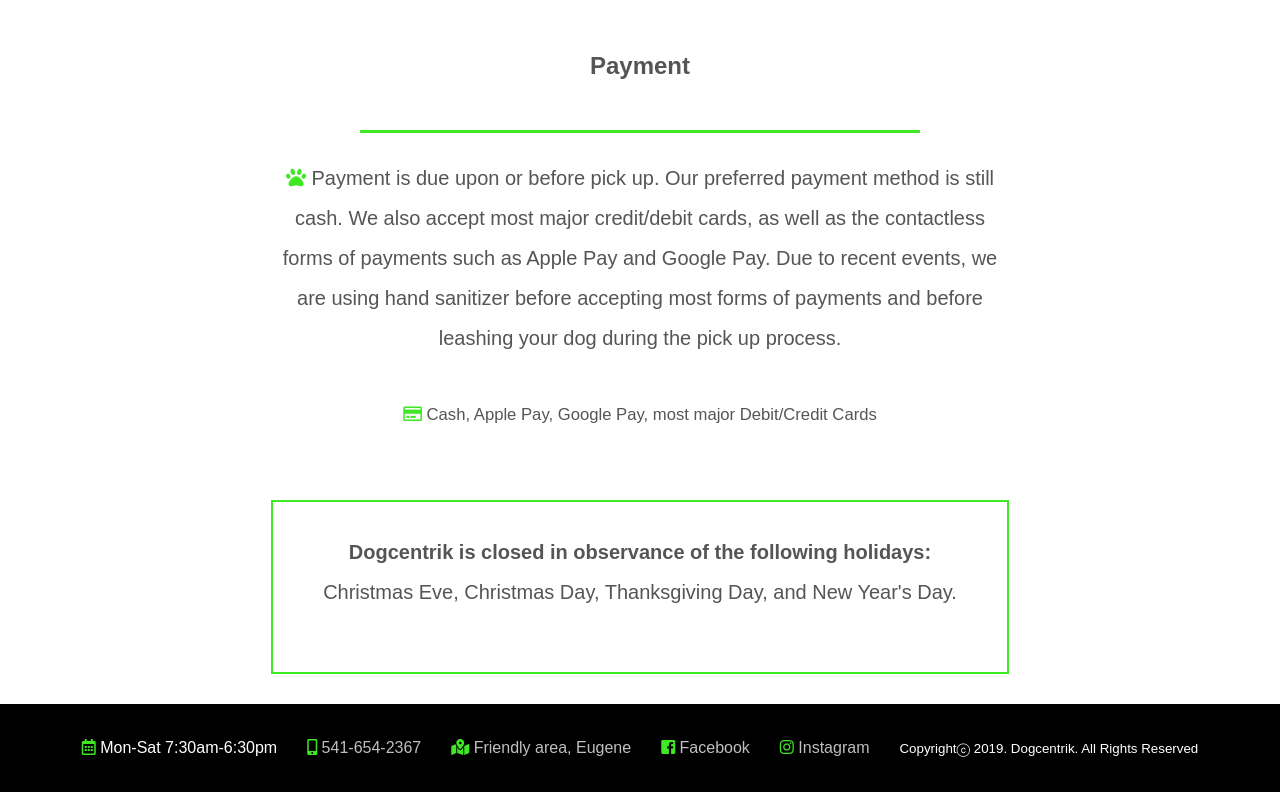
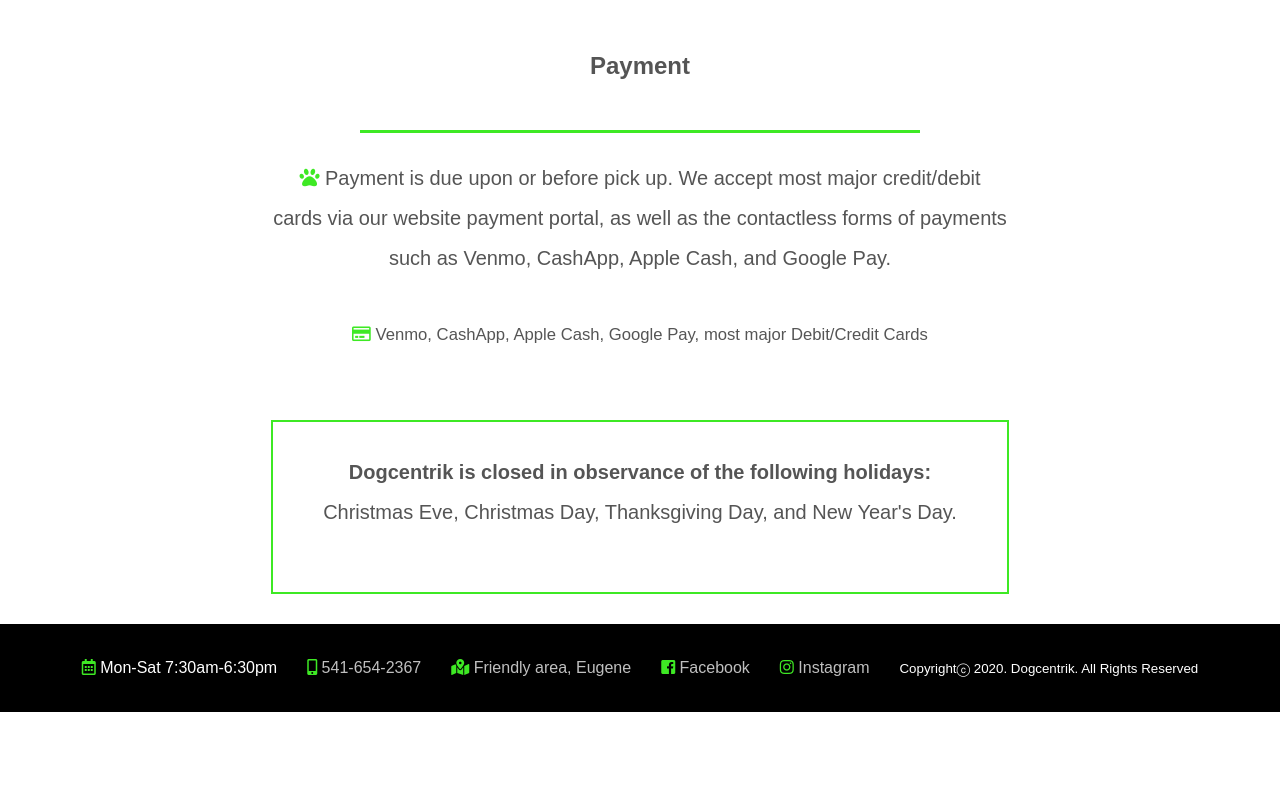
Before and after one commit to rose07a/dogcentrik, a plain HTML site: page services.html in a window 1280 px wide. Shown: the part 1075-1867 px from the top of the page. After the commit the page ends 1787 px from the top, so only its background shows below. Drawn offline with Linux system fonts and the light colour scheme.

Commit message:
Update services.html

```diff
--- a/services.html
+++ b/services.html
@@ -65,6 +65,7 @@
             <tr>
               <td colspan="2">
           <strong><i class="fas fa-check"></i> Pick-up after 6:30pm is +$10</strong>
+              (regardless of the number of dogs)
               </td>
             </tr>
       </table>
@@ -93,11 +94,10 @@
       <p>
         <i class="fas fa-paw"></i>
           Payment is due upon or before pick up.
-         Our preferred payment method is still cash. We also accept most major credit/debit cards, as well as the contactless forms of payments such as Apple Pay and Google Pay.
-         Due to recent events, we are using hand sanitizer before accepting most forms of payments and before leashing your dog during the pick up process.
-      </p>
+         We accept most major credit/debit cards via our website payment portal, as well as the contactless forms of payments such as Venmo, CashApp, Apple Cash, and Google Pay.
+         </p>
       <p class="method">
-    <small><i class="far fa-credit-card"></i> Cash, Apple Pay, Google Pay, most major Debit/Credit Cards</small>
+    <small><i class="far fa-credit-card"></i> Venmo, CashApp, Apple Cash, Google Pay, most major Debit/Credit Cards</small>
         </p>
 
 
@@ -137,7 +137,7 @@
    <a href="https://www.instagram.com/dogcentrik" target="_blank">Instagram</a>
  </li>
  <li>
-   <small>Copyrightⓒ 2019. Dogcentrik. All Rights Reserved</small>
+   <small>Copyrightⓒ 2020. Dogcentrik. All Rights Reserved</small>
  </li>
   </ul>
  </footer>
```
